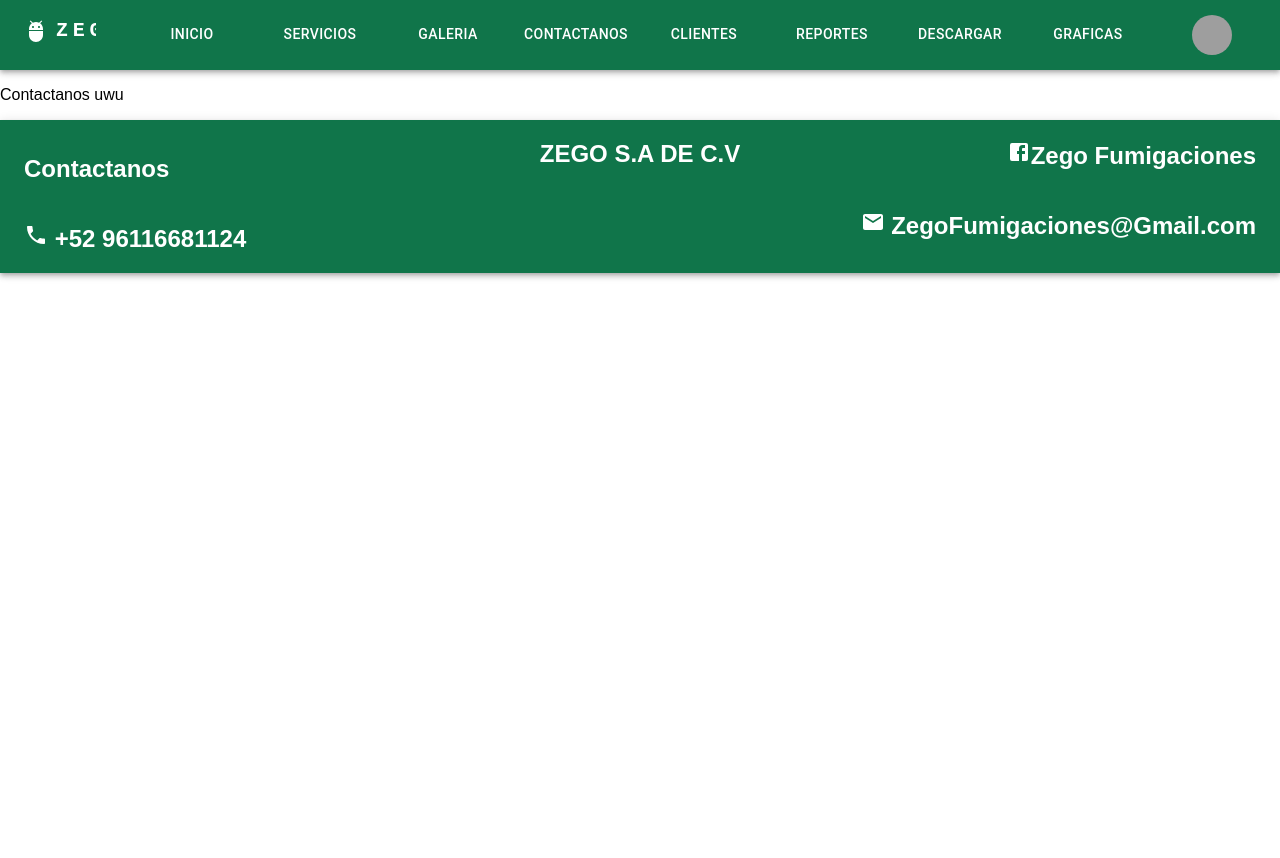
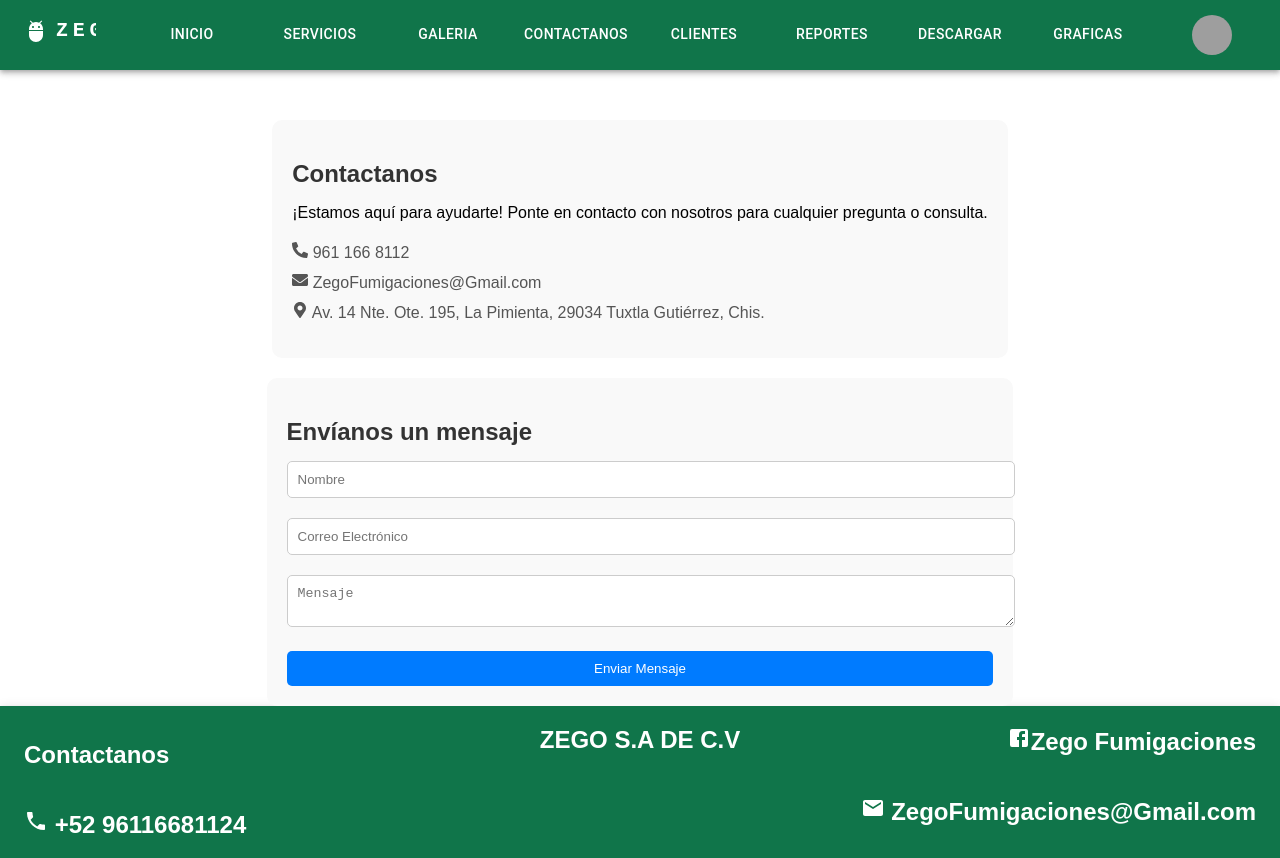
Before and after one commit to BlackRubick/FrontZego, a Next.js app: page /contactanos in a window 1280 px wide. Before the commit the page ends 800 px from the top, so only its background shows below. Built offline with nearby package versions, Linux system fonts and the light colour scheme; grey boxes are pictures that could not be loaded.

Commit message:
pagina contactanos agregada

```diff
--- a/css/globals.css
+++ b/css/globals.css
@@ -435,3 +435,73 @@
   border-radius: 5px;
   box-shadow: 0 2px 4px rgba(0, 0, 0, 0.1);
 }
+
+
+/* ESTE ES EL CSS DE LA PAGINA DE CONTACTANOS QUE HACIA FALTA XD */
+.contact-container {
+  display: flex;
+  flex-direction: column;
+  align-items: center;
+  justify-content: center;
+  margin-top: 50px;
+}
+
+.contact-info {
+  padding: 20px;
+  background-color: #f9f9f9;
+  border-radius: 10px;
+  margin-bottom: 20px;
+}
+
+.contact-info h2 {
+  margin-bottom: 15px;
+  color: #333;
+}
+
+.contact-info p {
+  margin-bottom: 20px;
+}
+
+.contact-info ul {
+  list-style: none;
+  padding: 0;
+}
+
+.contact-info ul li {
+  margin-bottom: 10px;
+  color: #555;
+}
+
+.contact-form {
+  padding: 20px;
+  background-color: #f9f9f9;
+  border-radius: 10px;
+}
+
+.contact-form h2 {
+  margin-bottom: 15px;
+  color: #333;
+}
+
+.contact-form form input,
+.contact-form form textarea {
+  width: 100%;
+  margin-bottom: 20px;
+  padding: 10px;
+  border: 1px solid #ccc;
+  border-radius: 5px;
+}
+
+.contact-form form button {
+  width: 100%;
+  padding: 10px;
+  background-color: #007bff;
+  color: #fff;
+  border: none;
+  border-radius: 5px;
+  cursor: pointer;
+}
+
+.contact-form form button:hover {
+  background-color: #0056b3;
+}
--- a/src/app/contactanos/page.jsx
+++ b/src/app/contactanos/page.jsx
@@ -1,12 +1,28 @@
 import React from "react";
-
+import { FaPhoneAlt, FaEnvelope, FaMapMarkerAlt } from "react-icons/fa";
+import "../../../css/globals.css"
 
 export default function Contactanos() {
-
-
-    return (
-      <>
-        <p>Contactanos uwu </p>
-      </>
-    );
-  }
+  return (
+      <div className="contact-container">
+          <div className="contact-info">
+              <h2>Contactanos</h2>
+              <p>¡Estamos aquí para ayudarte! Ponte en contacto con nosotros para cualquier pregunta o consulta.</p>
+              <ul>
+                  <li><FaPhoneAlt />    961 166 8112</li>
+                  <li><FaEnvelope /> ZegoFumigaciones@Gmail.com</li>
+                  <li><FaMapMarkerAlt /> Av. 14 Nte. Ote. 195, La Pimienta, 29034 Tuxtla Gutiérrez, Chis.</li>
+              </ul>
+          </div>
+          <div className="contact-form">
+              <h2>Envíanos un mensaje</h2>
+              <form>
+                  <input type="text" placeholder="Nombre" />
+                  <input type="email" placeholder="Correo Electrónico" />
+                  <textarea placeholder="Mensaje"></textarea>
+                  <button type="submit">Enviar Mensaje</button>
+              </form>
+          </div>
+      </div>
+  );
+}
```
